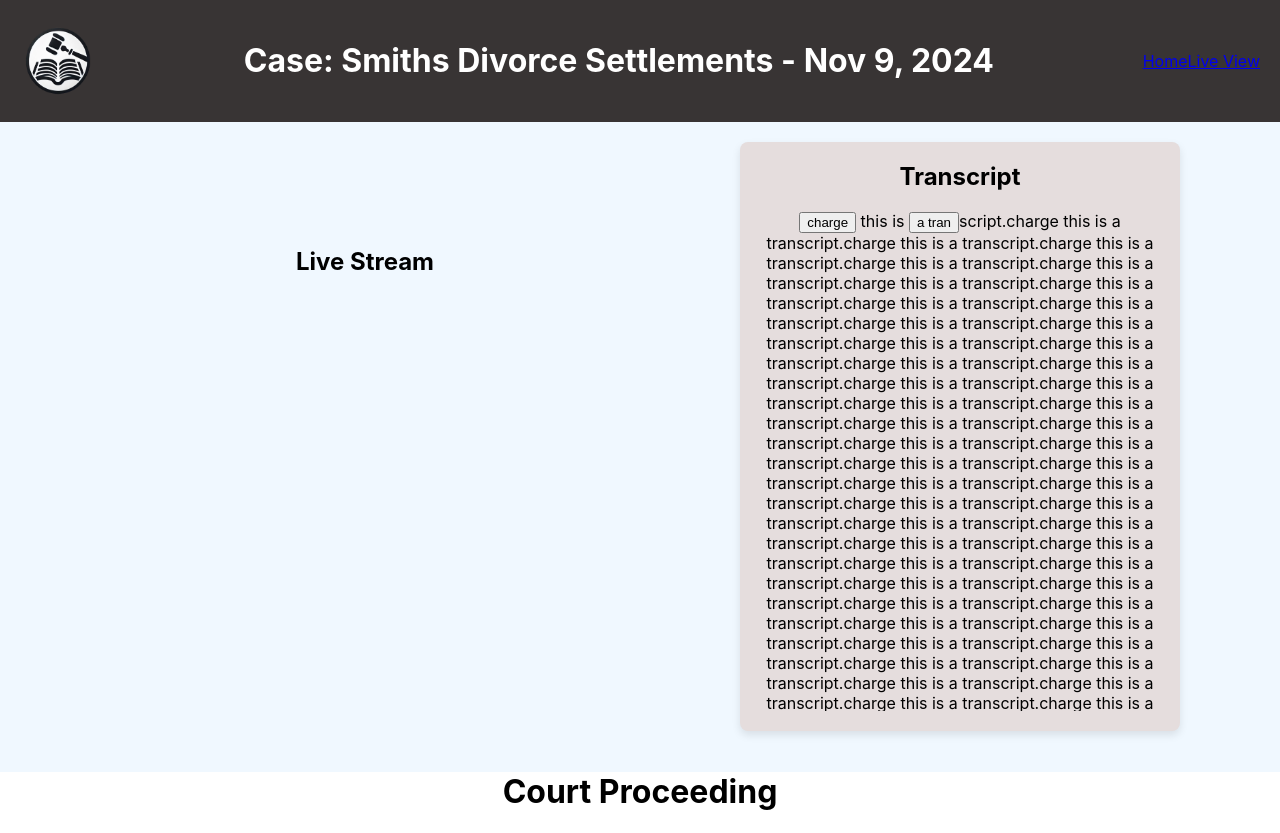
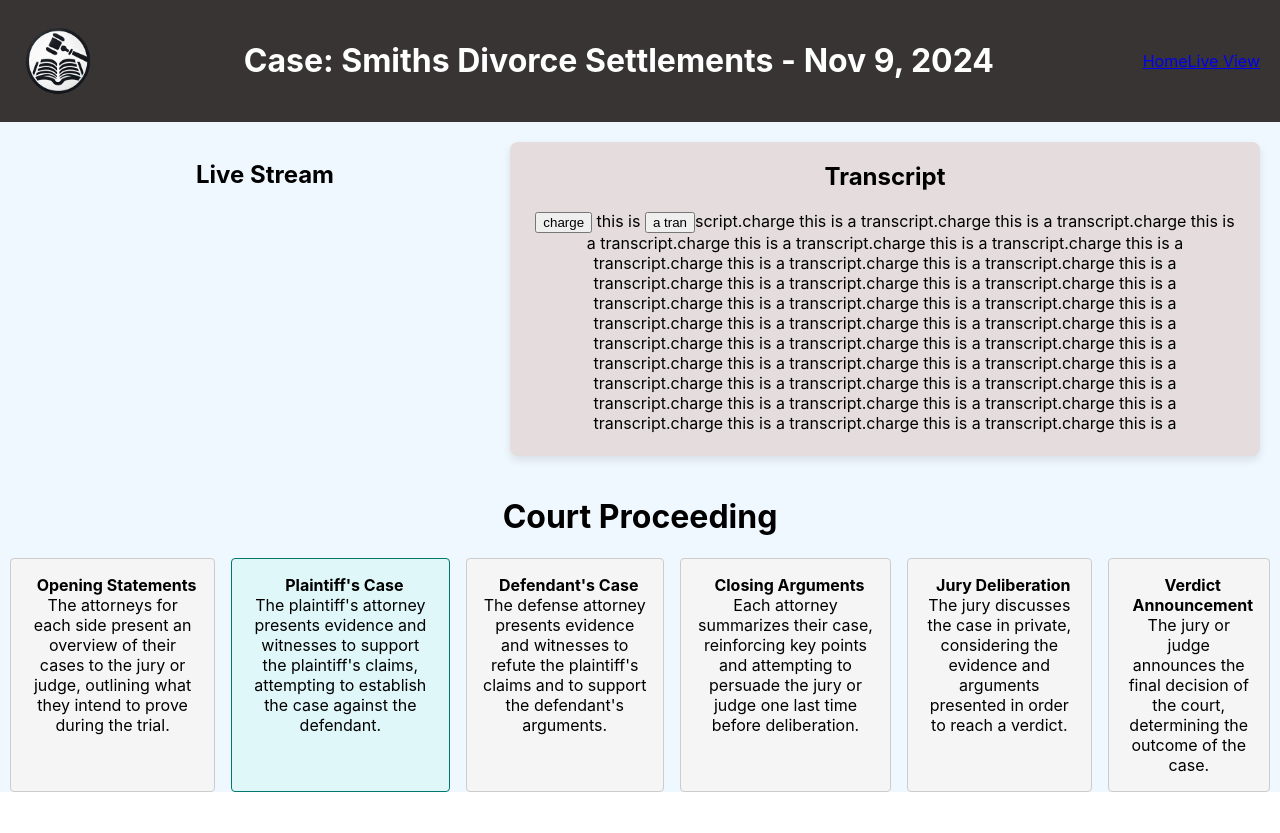
Before and after one commit to b-smiley/read-back-app, a React (Create React App) app in the folder frontend/: page /live-view in a window 1280 px wide. After the commit the page ends 802 px from the top, so only its background shows below. Built offline with nearby package versions, Linux system fonts and the light colour scheme; no server answers.

Commit message:
Progress: Worked on the live feed page. Some changes to transcript which are not needed

```diff
--- a/frontend/src/components/Transcript/Transcript.css
+++ b/frontend/src/components/Transcript/Transcript.css
@@ -3,12 +3,12 @@
   border-radius: 8px; /* Rounded corners */
   box-shadow: 0 4px 8px rgba(0, 0, 0, 0.1); /* Subtle shadow for 3D effect */
   padding: 0px 20px 20px 20px; /* Padding inside the card */
-  max-width: 400px; /* Maximum width of the card */
+  max-width: 800px; /* Maximum width of the card */
   margin: 20px auto; /* Centering the card horizontally */
   overflow: hidden; /* Hide any overflowing content */
 }
 
 .transcript-text {
   overflow-y: auto;
-  height: 500px;
+  height: 225px;
 }
--- a/frontend/src/pages/live-view/LiveViewPage.css
+++ b/frontend/src/pages/live-view/LiveViewPage.css
@@ -12,5 +12,5 @@
 }
 
 .live-view-page .panels .right {
-  margin-right: 100px;
+  margin-right: 20px;
 }
--- a/frontend/src/pages/live-view/camera/LiveCamera.css
+++ b/frontend/src/pages/live-view/camera/LiveCamera.css
@@ -1,5 +1,5 @@
 .live-camera {
-  width: 650px;
+  width: 450px;
   margin: 20px;
 }
 
--- a/frontend/src/pages/live-view/proceeding/Proceeding.css
+++ b/frontend/src/pages/live-view/proceeding/Proceeding.css
@@ -1,3 +1,34 @@
 .proceeding {
-  background-color: white;
+  text-align: center;
 }
+
+.card-row {
+  margin: 10px;
+  display: flex;
+  justify-content: center;
+  gap: 1rem;
+}
+
+.card {
+  padding: 1rem;
+  border: 1px solid #ccc;
+  border-radius: 4px;
+  background-color: #f5f5f5;
+  transition: background-color 0.3s ease;
+}
+
+.card h4 {
+  font-weight: bold;
+  margin: 0 0 0 0.5rem;
+}
+
+.card p {
+  font-weight: normal;
+  margin: 0;
+}
+
+.highlighted {
+  background-color: #e0f7fa; /* Light blue highlight */
+  border-color: #00796b; /* Darker border for contrast */
+  font-weight: bold;
+}
--- a/frontend/src/pages/live-view/proceeding/Proceeding.jsx
+++ b/frontend/src/pages/live-view/proceeding/Proceeding.jsx
@@ -1,9 +1,66 @@
-import React from "react";
+import React, { useState, useEffect } from "react";
 import "./Proceeding.css";
-function Proceeding({ state }) {
+
+// Define the list of procedural steps as a constant
+const proceduralSteps = [
+  {
+    title: "Opening Statements",
+    desc: "The attorneys for each side present an overview of their cases to the jury or judge, outlining what they intend to prove during the trial.",
+  },
+  {
+    title: "Plaintiff's Case",
+    desc: "The plaintiff's attorney presents evidence and witnesses to support the plaintiff's claims, attempting to establish the case against the defendant.",
+  },
+  {
+    title: "Defendant's Case",
+    desc: "The defense attorney presents evidence and witnesses to refute the plaintiff's claims and to support the defendant's arguments.",
+  },
+  {
+    title: "Closing Arguments",
+    desc: "Each attorney summarizes their case, reinforcing key points and attempting to persuade the jury or judge one last time before deliberation.",
+  },
+  {
+    title: "Jury Deliberation",
+    desc: "The jury discusses the case in private, considering the evidence and arguments presented in order to reach a verdict.",
+  },
+  {
+    title: "Verdict Announcement",
+    desc: "The jury or judge announces the final decision of the court, determining the outcome of the case.",
+  },
+];
+
+function Proceeding() {
+  // Track which step is currently highlighted
+  const [highlightedIndex, setHighlightedIndex] = useState(0);
+
+  useEffect(() => {
+    // Set up the interval to change the highlighted index every 10 seconds
+    const intervalId = setInterval(() => {
+      setHighlightedIndex(
+        (prevIndex) => (prevIndex + 1) % proceduralSteps.length
+      );
+    }, 5000); // 5 seconds
+
+    // Clean up the interval on component unmount
+    return () => clearInterval(intervalId);
+  }, []);
+
   return (
     <div className="proceeding">
       <h1>Court Proceeding</h1>
+      <div className="card-row">
+        {proceduralSteps.map((step, index) => (
+          <div
+            key={index}
+            className={`card ${
+              index === highlightedIndex ? "highlighted" : ""
+            }`}
+          >
+            <h4>{step.title}</h4>
+            <p>{step.desc}</p>
+          </div>
+        ))}
+      </div>
     </div>
   );
 }
```
